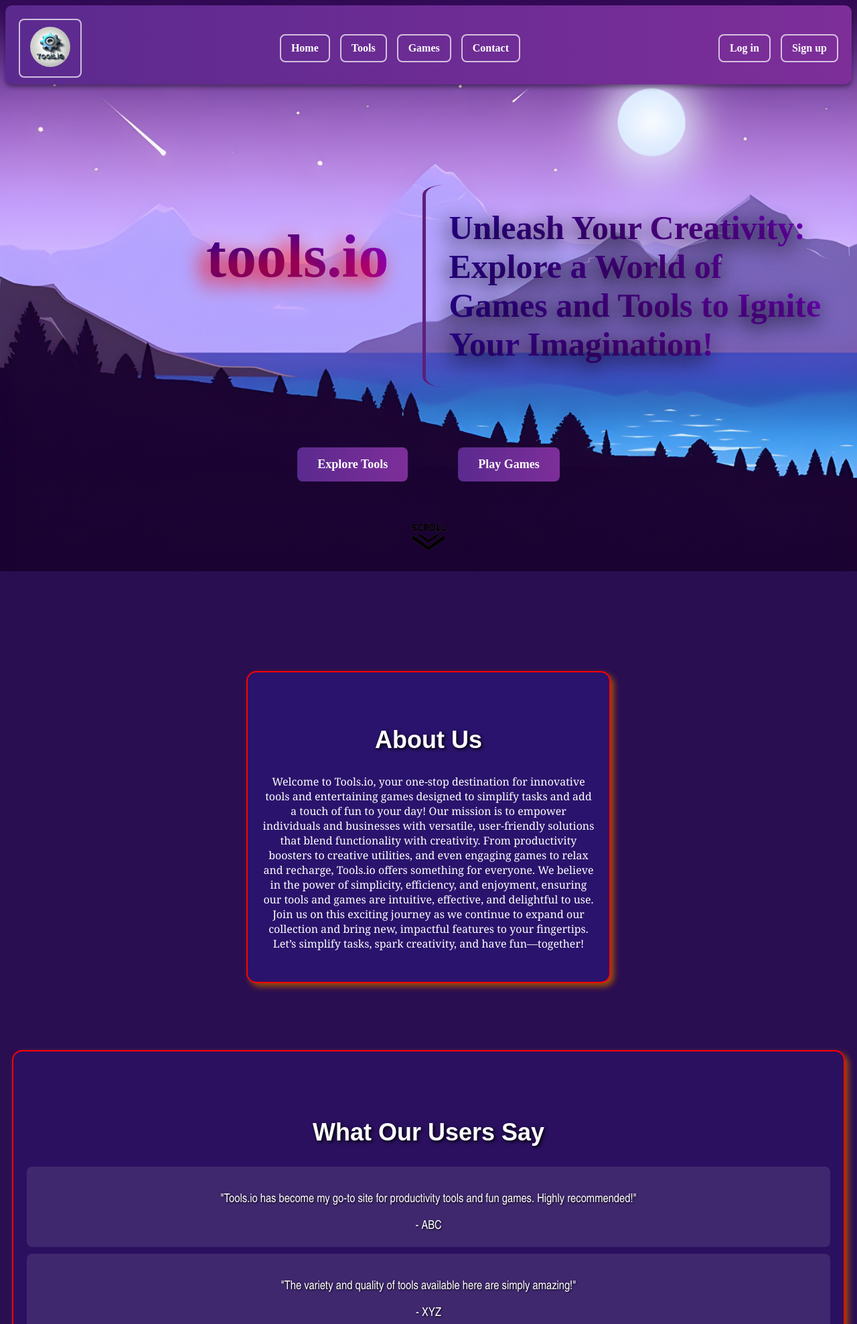
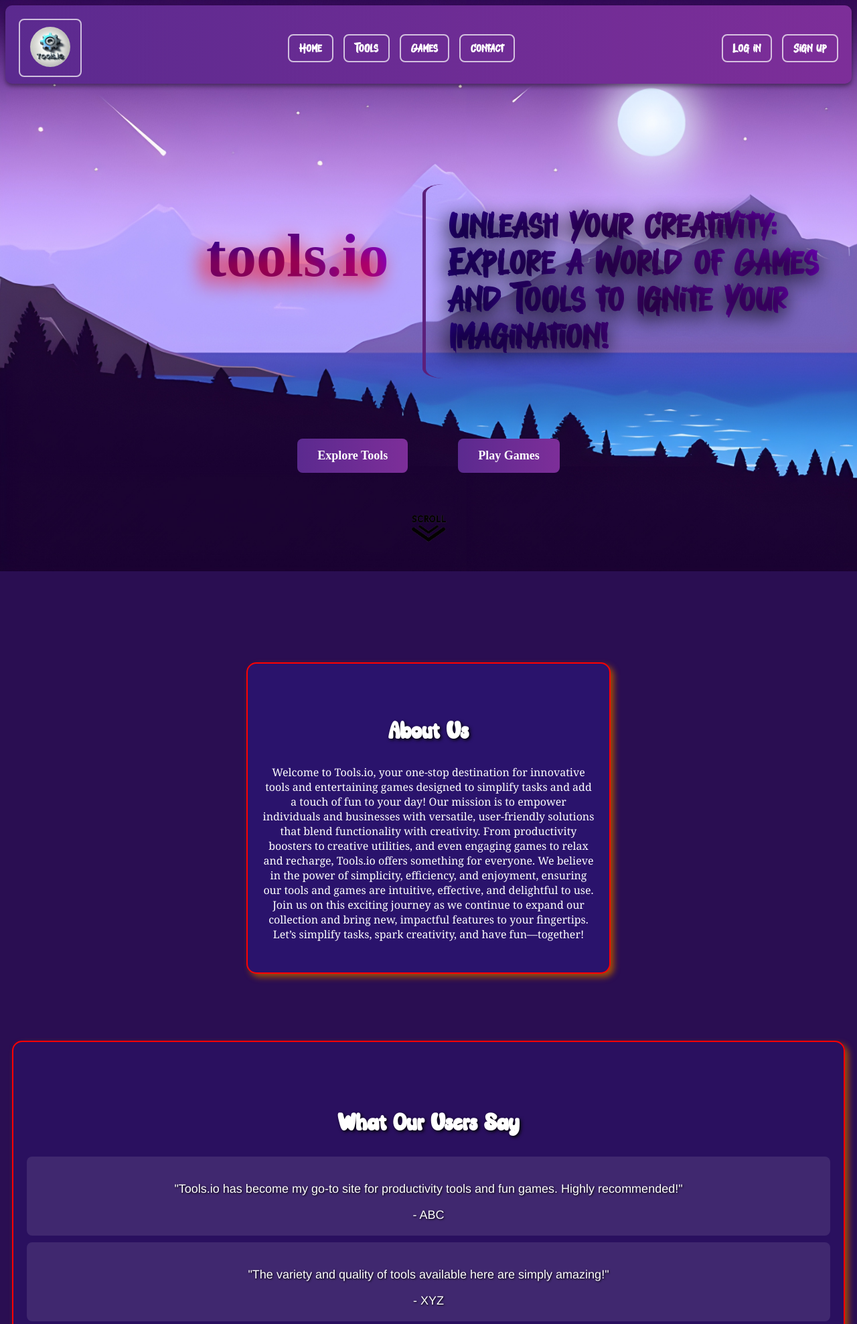
Before and after one commit to SamXop123/tools.io, a Flask app: page / in a window 1280 px wide. Shown: the top 1977 px of the page at 67% size. Run offline with Flask 3, Linux system fonts and the light colour scheme; some web fonts are replaced.

Commit message:
Update styles.css

```diff
--- a/static/css/styles.css
+++ b/static/css/styles.css
@@ -1,64 +1,32 @@
-
-@font-face {
-    font-family: 'Atma';
-    src: url('atma-regular-webfont.woff2') format('woff2'),
-         url('atma-regular-webfont.woff') format('woff');
-    font-weight: normal;
-    font-style: normal;
-}
-
-@font-face {
-    font-family: 'Most Heroes';
-    src: url('most_heroes-webfont.woff2') format('woff2'),
-         url('most_heroes-webfont.woff') format('woff');
-    font-weight: normal;
-    font-style: normal;
-}
-
-@font-face {
-    font-family: 'Sunday Milk';
-    src: url('sundaymilk-webfont.woff2') format('woff2'),
-         url('sundaymilk-webfont.woff') format('woff');
-    font-weight: normal;
-    font-style: normal;
-}
-
-@font-face {
-    font-family: 'Franklin Gothic Medium';
-    src: url('framd-webfont.woff2') format('woff2'),
-         url('framd-webfont.woff') format('woff');
-    font-weight: normal;
-    font-style: normal;
-}
 
 @font-face {
     font-family: 'atmaregular';
-    src: url('atma-regular-webfont.woff2') format('woff2'),
-         url('atma-regular-webfont.woff') format('woff');
+    src: url('/static/fonts/atma-regular-webfont.woff2') format('woff2'),
+         url('/static/fonts/atma-regular-webfont.woff') format('woff');
     font-weight: normal;
     font-style: normal;
 }
 
 @font-face {
     font-family: 'most_heroesregular';
-    src: url('most_heroes-webfont.woff2') format('woff2'),
-         url('most_heroes-webfont.woff') format('woff');
+    src: url('/static/fonts/most_heroes-webfont.woff2') format('woff2'),
+         url('/static/fonts/most_heroes-webfont.woff') format('woff');
     font-weight: normal;
     font-style: normal;
 }
 
 @font-face {
     font-family: 'sunday_milkregular';
-    src: url('sundaymilk-webfont.woff2') format('woff2'),
-         url('sundaymilk-webfont.woff') format('woff');
+    src: url('/static/fonts/sundaymilk-webfont.woff2') format('woff2'),
+         url('/static/fonts/sundaymilk-webfont.woff') format('woff');
     font-weight: normal;
     font-style: normal;
 }
 
 @font-face {
     font-family: 'franklin_gothic_mediumregular';
-    src: url('framd-webfont.woff2') format('woff2'),
-         url('framd-webfont.woff') format('woff');
+    src: url('/static/fonts/framd-webfont.woff2') format('woff2'),
+         url('/static/fonts/framd-webfont.woff') format('woff');
     font-weight: normal;
     font-style: normal;
 }
@@ -217,7 +185,7 @@ nav .logo:hover {
     max-width: 1200px;
     border: 2px solid red;
     box-shadow: 5px 5px 10px rgb(161, 79, 8);
-    font-family:'Franklin Gothic Medium', 'Arial Narrow', Arial, sans-serif;
+    font-family:'Franklin Gothic Medium', 'franklin_gothic_mediumregular', 'Arial Narrow', Arial, sans-serif;
     font-size: large;
 }
 
```
